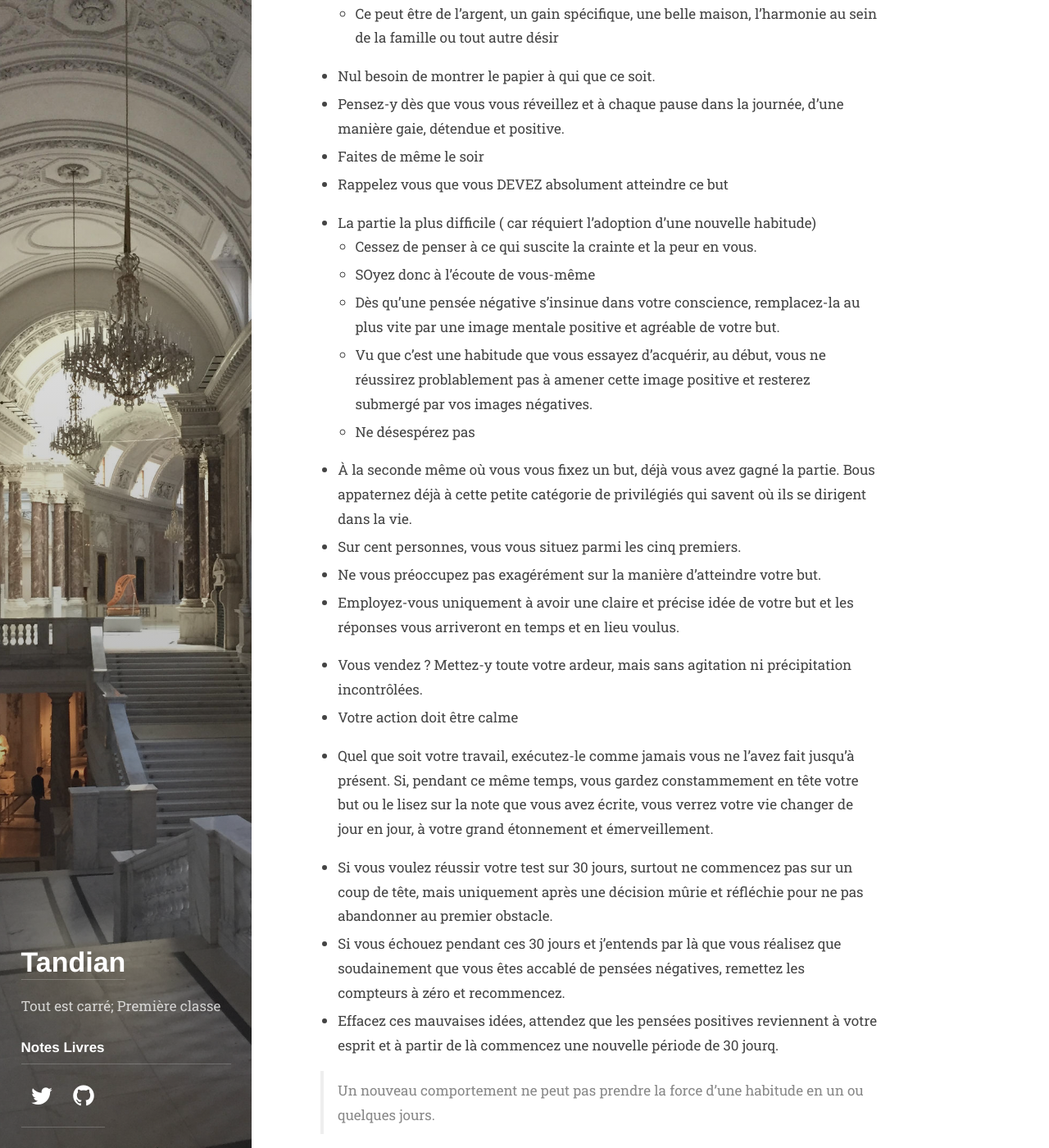
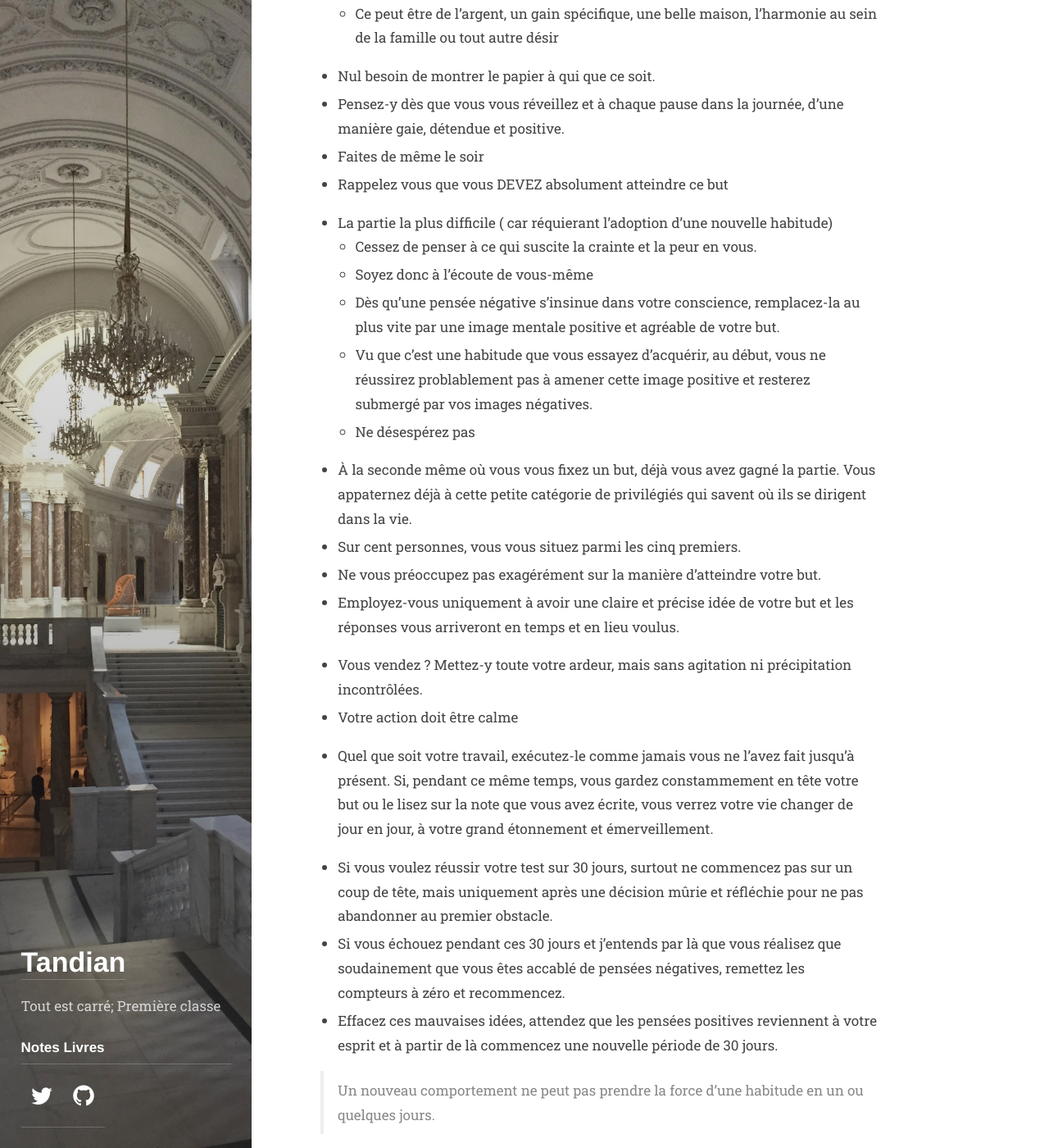
Before and after one commit to abdoulaye-tnd/tandian, a Jekyll site: the page built from books/lpeds.md, in a window 1280 px wide and 1400 px high, scrolled down 5888 px. Shown: the whole window at 82% size. Built offline with Jekyll 4.4.1, drawn with Linux system fonts in a browser that asks for light colours; some web fonts are replaced; some of the changed text lies outside the part shown.

Commit message:
Update lpeds.md

```diff
--- a/books/lpeds.md
+++ b/books/lpeds.md
@@ -141,13 +141,13 @@ Ne prenez pas cette décision à la légère.
 - Faites de même le soir
 - Rappelez vous que vous DEVEZ absolument atteindre ce but
 
-- La partie la plus difficile ( car réquiert l'adoption d'une nouvelle habitude)
+- La partie la plus difficile ( car réquierant l'adoption d'une nouvelle habitude)
   - Cessez de penser à ce qui suscite la crainte et la peur en vous.
-  - SOyez donc à l'écoute de vous-même
+  - Soyez donc à l'écoute de vous-même
   - Dès qu'une pensée négative s'insinue dans votre conscience, remplacez-la au plus vite par une image mentale positive et agréable de votre but.
   - Vu que c'est une habitude que vous essayez d'acquérir, au début, vous ne réussirez problablement pas à amener cette image positive et resterez submergé par vos images négatives.
   - Ne désespérez pas
-- À la seconde même où vous vous fixez un but, déjà vous avez gagné la partie. Bous appaternez déjà à cette petite catégorie de privilégiés  qui savent où ils se dirigent dans la vie.
+- À la seconde même où vous vous fixez un but, déjà vous avez gagné la partie. Vous appaternez déjà à cette petite catégorie de privilégiés  qui savent où ils se dirigent dans la vie.
 - Sur cent personnes, vous vous situez parmi les cinq premiers.
 - Ne vous préoccupez pas exagérément sur la manière d'atteindre votre but.
 - Employez-vous uniquement à avoir une claire et précise idée de votre but et les réponses vous arriveront en temps et en lieu voulus.
@@ -159,7 +159,7 @@ Ne prenez pas cette décision à la légère.
 
 - Si vous voulez réussir votre test sur 30 jours, surtout ne commencez pas sur un coup de tête, mais uniquement après une décision mûrie et réfléchie pour ne pas abandonner au premier obstacle.
 - Si vous échouez pendant ces 30 jours et j'entends par là que vous réalisez que soudainement que vous êtes accablé de pensées négatives, remettez les compteurs à zéro et recommencez.
-- Effacez ces mauvaises idées, attendez que les pensées positives reviennent à votre esprit et à partir de là commencez une nouvelle période de 30 jourq.
+- Effacez ces mauvaises idées, attendez que les pensées positives reviennent à votre esprit et à partir de là commencez une nouvelle période de 30 jours.
 
 > Un nouveau comportement ne peut pas prendre la force d'une habitude en un ou quelques jours.
 
```
Also changed, not shown: other parts of books/lpeds.md (+1 -1 lines).
